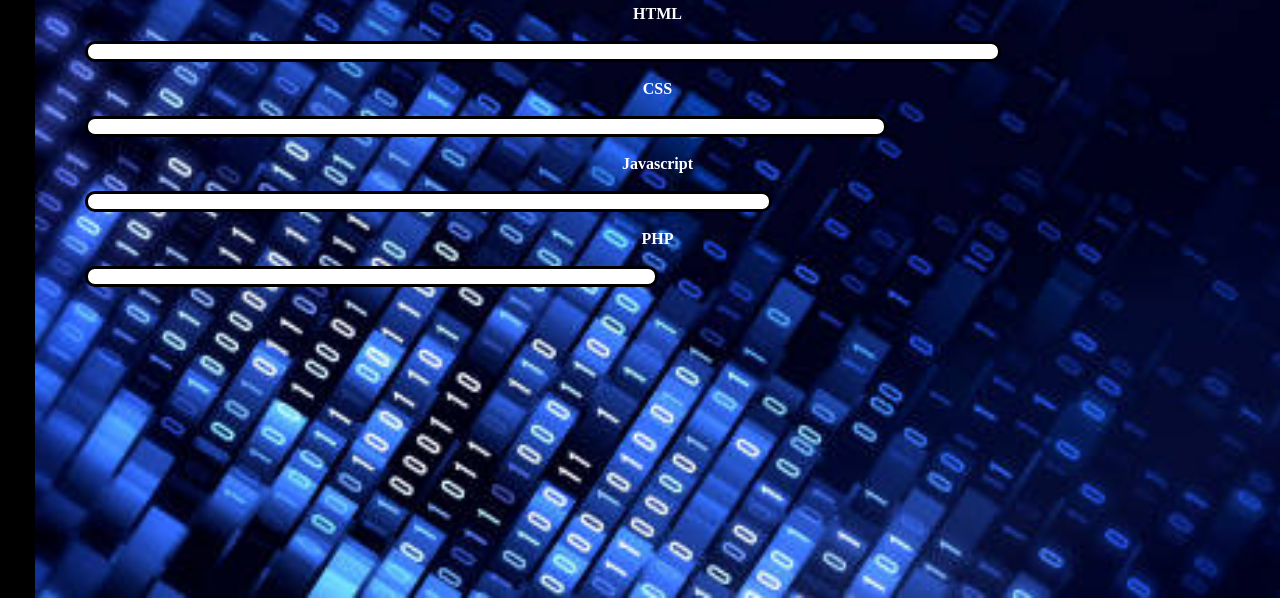
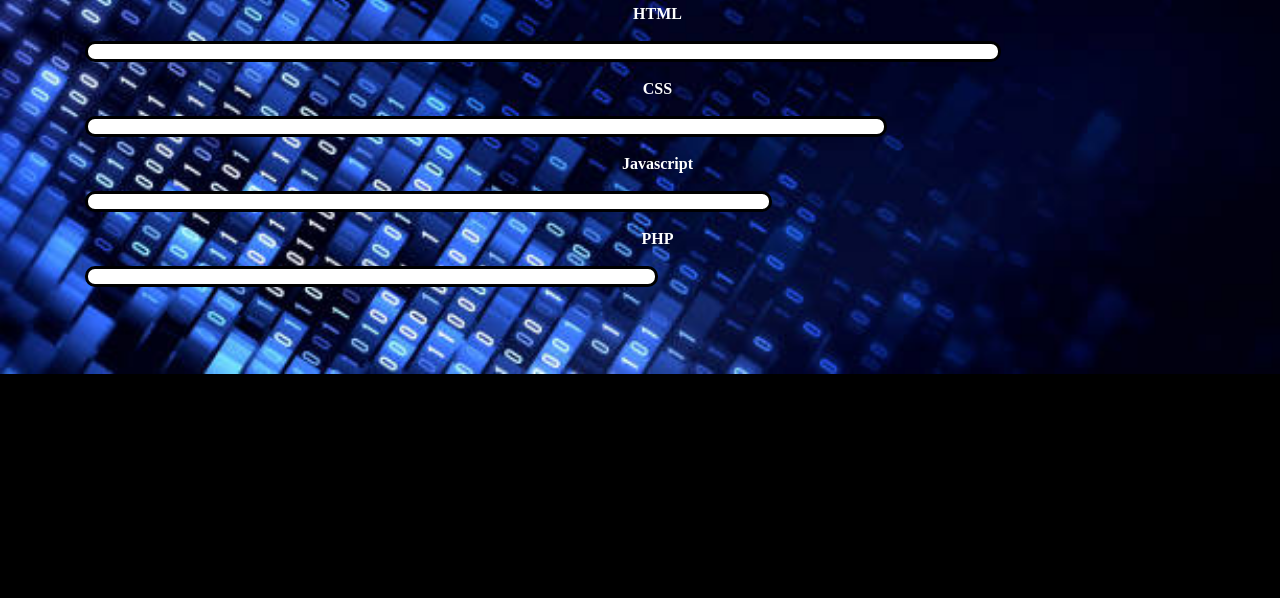
Before and after one commit to Roshan140/Potfolio, a plain HTML site: page aboutme.html in a window 1280 px wide. Shown: the part 302-900 px from the top of the page. After the commit the page ends 800 px from the top, so only its background shows below. Drawn offline with Linux system fonts and the light colour scheme.

Commit message:
Update css.css

```diff
--- a/css.css
+++ b/css.css
@@ -9,9 +9,7 @@ header{
     height:0vh;
     margin-top: 0%;
 }
-.header-aboutme{
-  height:auto;
- }
+
 nav ul li a{
 
 
@@ -120,14 +118,11 @@ letter-spacing: 0.1em;
 box-shadow: 0 0 35px;
 }
 .about {
-    background-color: black;
+
     color: white;
     padding: 50px;
     text-align: center;
-    background-image: url("istockphoto-1300112022-612x612.jpg");
-    background-size: cover;
-  background-repeat: no-repeat;
-  height: 100vh;
+
   }
   .ho:hover{
     background-color: orange;
```
